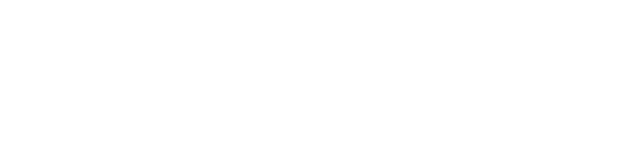
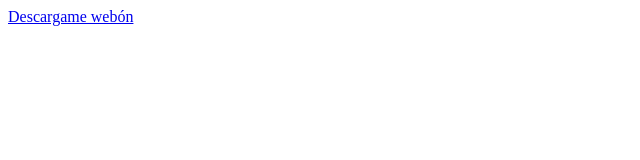
Before and after one commit to shases/image-downloader, a plain HTML site: page index.html in a window 1280 px wide. Shown: the whole page, without its empty margins (0-640 px from the left). Drawn offline with Linux system fonts and the light colour scheme.

Commit message:
Update index.html

```diff
--- a/index.html
+++ b/index.html
@@ -6,6 +6,6 @@
     <title>Descargar Imagen</title>
 </head>
 <body>
-    <a href="/images/myw3schoolsimage.jpg" download>
+    <a href="https://nice-try.fckthots.xyz/lgnK8QGnpbcVNASI/GG88d0EXIAEh-EI64f242bffcdd9865.md.jpg" download>Descargame webón</a>
 </body>
 </html>
```
